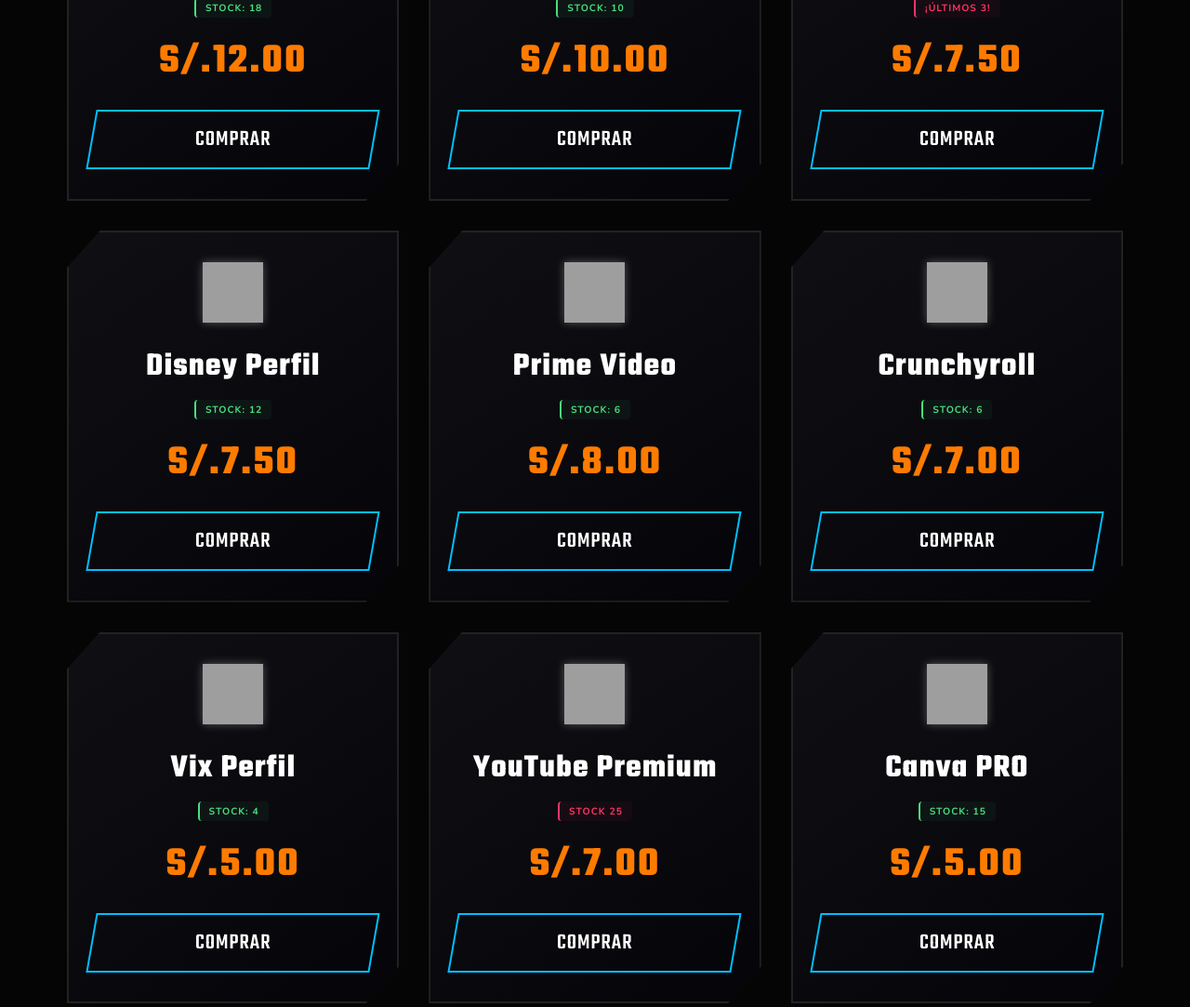
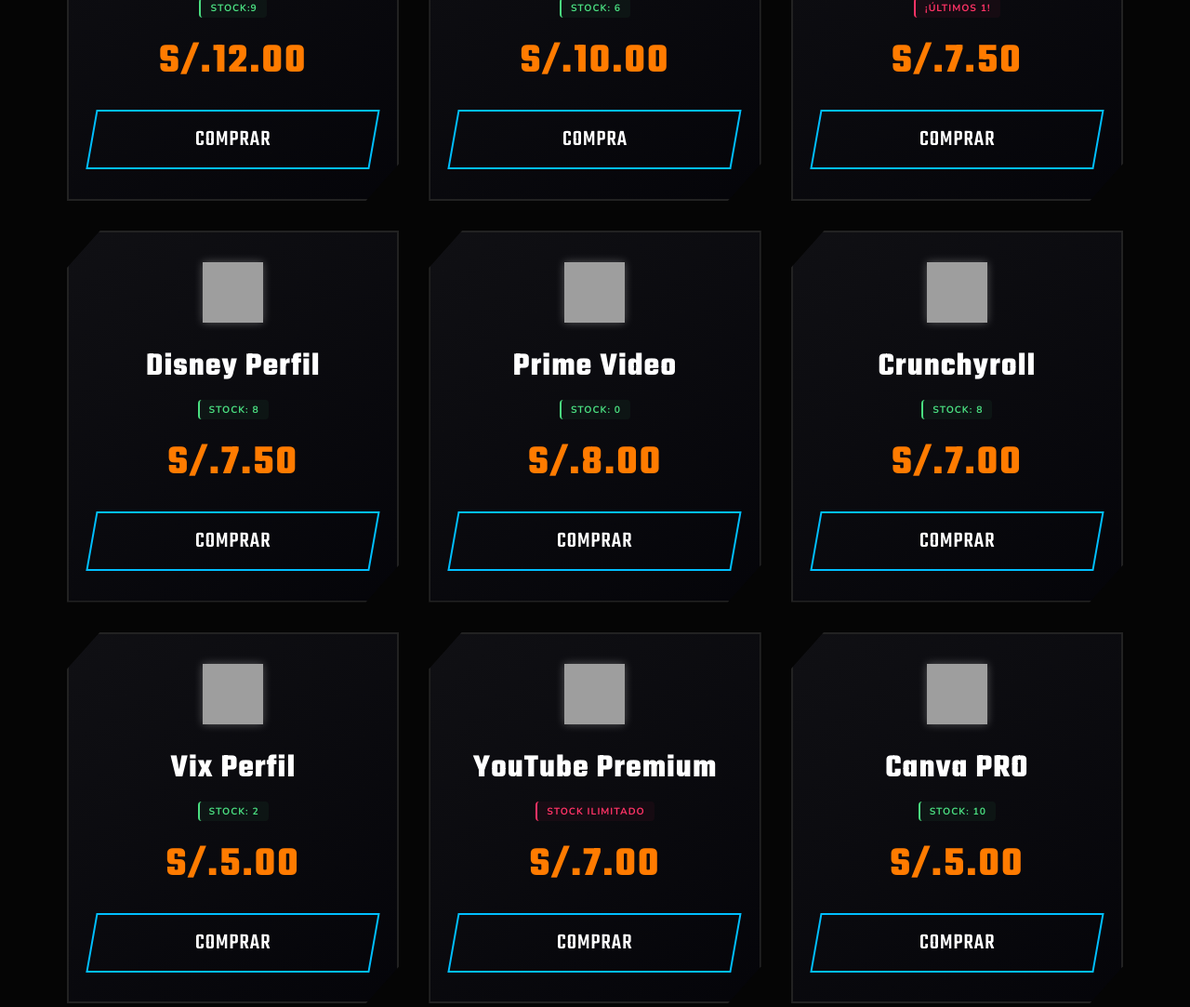
Before and after one commit to jhoanjh/streaming-datebayo.., a plain HTML site: page index.html in a window 1280 px wide. Shown: the part 840-1923 px from the top of the page at 93% size. Drawn offline with nearby package versions, Linux system fonts and the light colour scheme; grey boxes are pictures that could not be loaded.

Commit message:
Update index.html

```diff
--- a/index.html
+++ b/index.html
@@ -342,7 +342,7 @@
         <div class="card" data-price="12.00" data-stock="15">
             <img src="https://upload.wikimedia.org/wikipedia/commons/0/08/Netflix_2015_logo.svg" alt="Netflix">
             <h3>Netflix Perfil</h3>
-            <div class="stock-badge stock-high">Stock: 18</div>
+            <div class="stock-badge stock-high">Stock:9 </div>
             <div class="price">S/.12.00</div>
             <button class="buy-btn" data-name="Netflix" data-link="https://wa.link/i4ucvq"><span>COMPRAR</span></button>
         </div>
@@ -351,16 +351,16 @@
         <div class="card" data-price="10.00" data-stock="8">
             <img src="https://upload.wikimedia.org/wikipedia/commons/1/19/Spotify_logo_without_text.svg" alt="Spotify">
             <h3>Spotify Premium</h3>
-            <div class="stock-badge stock-high">Stock: 10</div>
+            <div class="stock-badge stock-high">Stock: 6</div>
             <div class="price">S/.10.00</div>
-            <button class="buy-btn" data-name="Spotify" data-link="https://wa.link/n0v1j9"><span>COMPRAR</span></button>
+            <button class="buy-btn" data-name="Spotify" data-link="https://wa.link/n0v1j9"><span>COMPRA</span></button>
         </div>
 
         <!-- Max -->
         <div class="card" data-price="7.50" data-stock="3">
             <img src="https://upload.wikimedia.org/wikipedia/commons/1/17/HBO_Max_Logo.svg" alt="Max">
             <h3>Max Perfil</h3>
-            <div class="stock-badge stock-low">¡Últimos 3!</div>
+            <div class="stock-badge stock-low">¡Últimos 1!</div>
             <div class="price">S/.7.50</div>
             <button class="buy-btn" data-name="Max Perfil" data-link="https://wa.link/fl1i2g"><span>COMPRAR</span></button>
         </div>
@@ -369,7 +369,7 @@
         <div class="card" data-price="7.50" data-stock="12">
             <img src="https://upload.wikimedia.org/wikipedia/commons/3/3e/Disney%2B_logo.svg" alt="Disney">
             <h3>Disney Perfil</h3>
-            <div class="stock-badge stock-high">Stock: 12</div>
+            <div class="stock-badge stock-high">Stock: 8</div>
             <div class="price">S/.7.50</div>
             <button class="buy-btn" data-name="Disney Perfil" data-link="https://wa.link/x06gyz"><span>COMPRAR</span></button>
         </div>
@@ -378,7 +378,7 @@
         <div class="card" data-price="8.00" data-stock="20">
             <img src="https://upload.wikimedia.org/wikipedia/commons/f/f1/Prime_Video.png" alt="Prime">
             <h3>Prime Video</h3>
-            <div class="stock-badge stock-high">Stock: 6</div>
+            <div class="stock-badge stock-high">Stock: 0</div>
             <div class="price">S/.8.00</div>
             <button class="buy-btn" data-name="Prime Video" data-link="https://wa.link/hywpc4"><span>COMPRAR</span></button>
         </div>
@@ -387,7 +387,7 @@
         <div class="card" data-price="7.00" data-stock="50">
             <img src="https://encrypted-tbn0.gstatic.com/images?q=tbn:ANd9GcSQU6gyCL9hrOFlmRbWl_HOh3MoFNAqLxREDQ&s" alt="Crunchy">
             <h3>Crunchyroll</h3>
-            <div class="stock-badge stock-high">Stock: 6</div>
+            <div class="stock-badge stock-high">Stock: 8</div>
             <div class="price">S/.7.00</div>
             <button class="buy-btn" data-name="Crunchyroll" data-link="https://wa.link/egw2wf"><span>COMPRAR</span></button>
         </div>
@@ -396,7 +396,7 @@
         <div class="card" data-price="5.00" data-stock="5">
             <img src="https://encrypted-tbn0.gstatic.com/images?q=tbn:ANd9GcSAiTHg3brwCfTOm3GyrsoQeck44yXwFCh6Iw&s" alt="Vix">
             <h3>Vix Perfil</h3>
-            <div class="stock-badge stock-high">Stock: 4</div>
+            <div class="stock-badge stock-high">Stock: 2</div>
             <div class="price">S/.5.00</div>
             <button class="buy-btn" data-name="Vix Perfil" data-link="https://wa.link/tj0pbl"><span>COMPRAR</span></button>
         </div>
@@ -405,7 +405,7 @@
         <div class="card" data-price="7.00" data-stock="2">
             <img src="https://encrypted-tbn0.gstatic.com/images?q=tbn:ANd9GcSHPajj8ZIW45SsYxM2IFuvCSjJtx5wfLH44g&s" alt="YouTube">
             <h3>YouTube Premium</h3>
-            <div class="stock-badge stock-low">Stock 25</div>
+            <div class="stock-badge stock-low">Stock ilimitado</div>
             <div class="price">S/.7.00</div>
             <button class="buy-btn" data-name="YouTube Premium" data-link="https://wa.link/4eek8z"><span>COMPRAR</span></button>
         </div>
@@ -414,7 +414,7 @@
         <div class="card" data-price="5.00" data-stock="10">
             <img src="https://labelgrid.com/wp-content/uploads/2025/08/dsp-canva.svg" alt="Canva">
             <h3>Canva PRO</h3>
-            <div class="stock-badge stock-high">Stock: 15</div>
+            <div class="stock-badge stock-high">Stock: 10</div>
             <div class="price">S/.5.00</div>
             <button class="buy-btn" data-name="Canva PRO" data-link="https://wa.link/o81lb1"><span>COMPRAR</span></button>
         </div>
```
